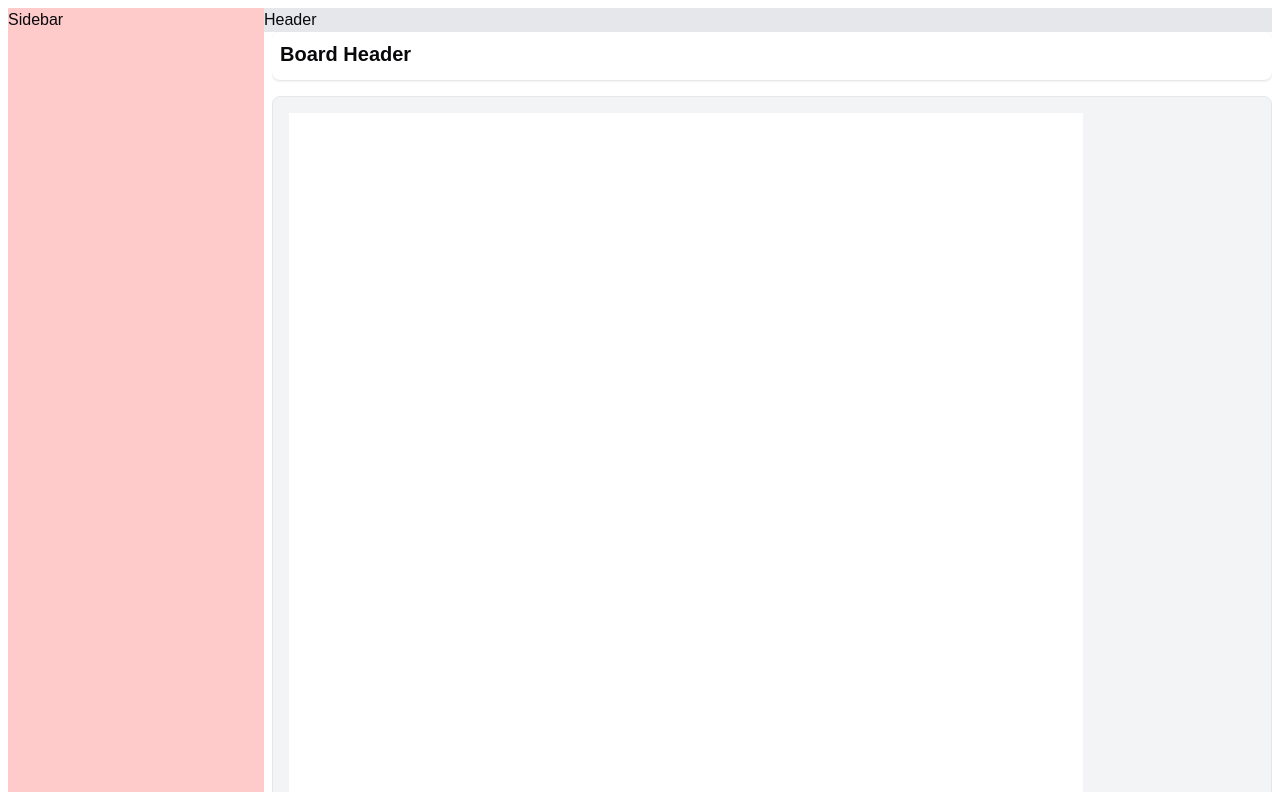
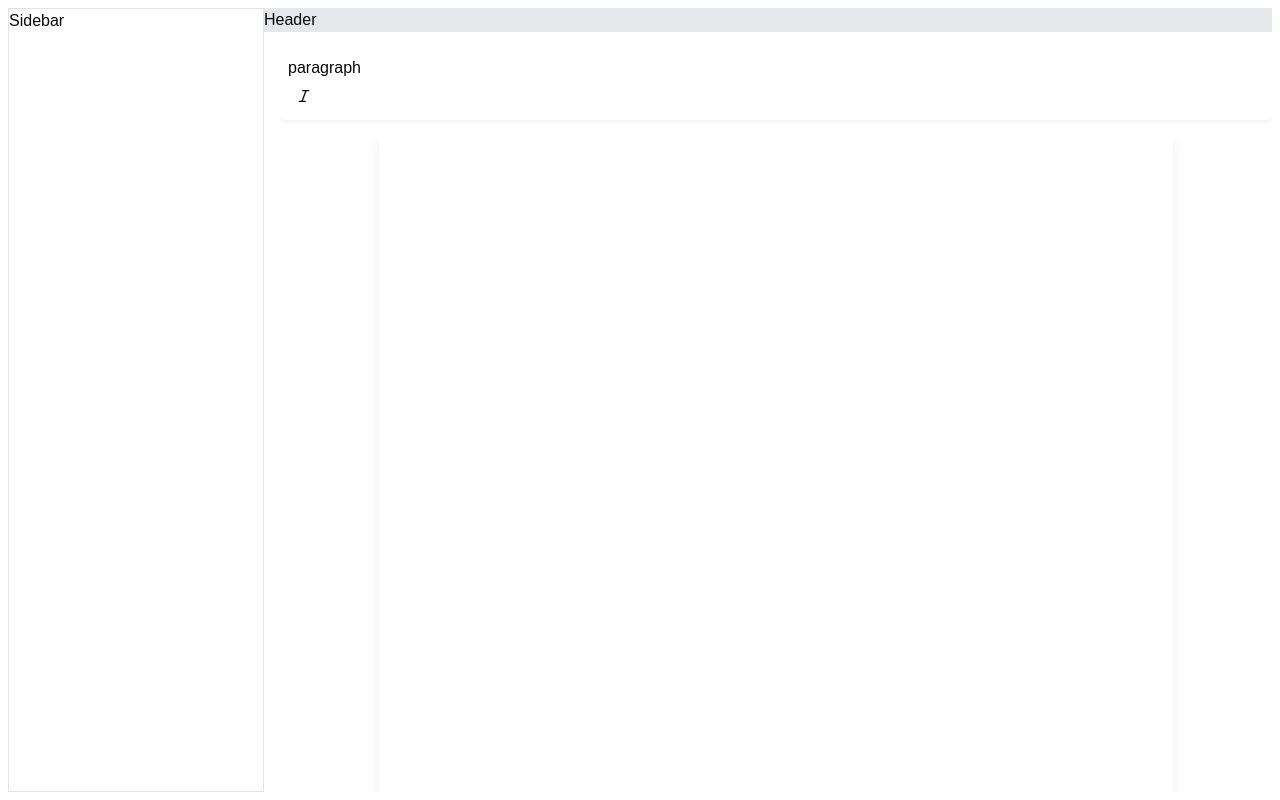
Before and after one commit to tmatsiievskyi/documents-creator, a Next.js app: page /create-document in a window 1280 px wide. Built offline with nearby package versions, Linux system fonts and the light colour scheme.

Commit message:
editor toolbar

```diff
--- a/src/app/layout.tsx
+++ b/src/app/layout.tsx
@@ -1,5 +1,5 @@
 import type { Metadata } from 'next';
-import { fonts } from '@/ui';
+import { fonts, TooltipProvider } from '@/ui';
 import '../ui/globals.css';
 
 export const metadata: Metadata = {
@@ -17,7 +17,7 @@ export default function RootLayout({
       <body
         className={`${fonts.inter.variable} ${fonts.geistSans.variable} ${fonts.geistMono.variable} antialiased`}
       >
-        {children}
+        <TooltipProvider>{children}</TooltipProvider>
       </body>
     </html>
   );
--- a/src/components/board/board.container.tsx
+++ b/src/components/board/board.container.tsx
@@ -2,17 +2,8 @@ import { WithEditor } from '../editor';
 
 export const Board = () => {
   return (
-    <div className='flex flex-col flex-grow overflow-hidden'>
-      <main className='flex-grow flex flex-col ml-2 space-y-4 overflow-auto'>
-        <div className='bg-white p-2 rounded-lg shadow flex-shrink-0'>
-          <h2 className='text-xl font-semibold mb-1'>Board Header</h2>
-        </div>
-        <div className='flex-grow overflow-auto no-scrollbar'>
-          <div className='overflow-x-auto border border-gray-200 rounded-lg shadow-lg bg-gray-100 p-4 no-scrollbar '>
-            <WithEditor className={`bg-white h-a4 w-a4`} />
-          </div>
-        </div>
-      </main>
+    <div className='overflow-hidden flex flex-col rounded-lg bg-white no-scrollbar ml-4 mt-4'>
+      <WithEditor classNameEditorWrapper={`bg-white h-a4 w-a4`} />
     </div>
   );
 };
--- a/src/components/buttons/action.button.tsx
+++ b/src/components/buttons/action.button.tsx
@@ -39,6 +39,7 @@ const ActionButton = forwardRef<HTMLButtonElement, Partial<TButtonProps>>(
       children,
       tooltip,
       tooltipOptions,
+      isActive,
       ...restProps
     } = props;
 
@@ -53,6 +54,7 @@ const ActionButton = forwardRef<HTMLButtonElement, Partial<TButtonProps>>(
             size='sm'
             className={cn('w-[32px] h-[32px]', customClass)}
             onClick={action}
+            data-state={isActive?.() ? 'on' : 'off'}
             {...restProps}
           >
             {Icon && <Icon className='w-4 h-4' />}
--- /dev/null
+++ b/src/components/editor/components/index.ts
@@ -0,0 +1 @@
+export * from './toolbar';
--- /dev/null
+++ b/src/components/editor/components/toolbar.tsx
@@ -0,0 +1,83 @@
+/* eslint-disable @typescript-eslint/no-explicit-any */
+import { isFunction } from '@/utils';
+import type { AnyExtension, Editor } from '@tiptap/core';
+import { ReactNode, useMemo, ComponentType } from 'react';
+
+type TProps = {
+  editor: Editor;
+  disabled?: boolean;
+};
+
+type TToolbarButton = {
+  component: ComponentType<any>;
+  componentProps: Record<string, any>;
+};
+
+type TGeneratedToolbarItems = Record<
+  string,
+  { component: ComponentType<any>; componentProps: Record<string, any> }[]
+>;
+
+const generateToolbarItems = (editor: TProps['editor']) => {
+  const extensions: AnyExtension[] = [...editor.extensionManager.extensions];
+
+  const items = extensions.reduce((acc, extension) => {
+    const { button, group } = extension.options;
+
+    if (!button || !isFunction(button)) return acc;
+
+    const buttonSpec: TToolbarButton = button({
+      editor,
+      extension,
+    });
+
+    if (!acc[group]) {
+      acc[group] = [];
+    }
+
+    if (Array.isArray(buttonSpec)) {
+      acc[group].push([...buttonSpec] as unknown as TToolbarButton);
+    }
+
+    acc[group].push(buttonSpec);
+
+    return acc;
+  }, {} as TGeneratedToolbarItems);
+
+  return items;
+};
+
+export const EditorToolbar = ({ editor, disabled }: TProps) => {
+  const generatedToolbarItems = useMemo(
+    () => generateToolbarItems(editor),
+    [editor]
+  );
+
+  console.log(Object.entries(generatedToolbarItems));
+
+  const domSections = Object.entries(generatedToolbarItems).map(
+    ([section, buttons]) => {
+      return (
+        <div key={section}>
+          <p>{section}</p>
+          {buttons.map((button, key) => {
+            const ButtonComp = button.component;
+            return (
+              <ButtonComp
+                key={button.componentProps.tooltip + key}
+                {...button.componentProps}
+                disabled={disabled || button.componentProps?.disabled}
+              />
+            );
+          })}
+        </div>
+      );
+    }
+  );
+
+  const domContainer = (innerContent: ReactNode) => {
+    return <div>{innerContent}</div>;
+  };
+
+  return domContainer(domSections);
+};
--- a/src/components/editor/editor.container.tsx
+++ b/src/components/editor/editor.container.tsx
@@ -5,13 +5,18 @@ import { useEditor, EditorContent } from '@tiptap/react';
 import { EditorExtension } from './extensions';
 import { LocalEditorProps } from './utils';
 import { cn } from '@/lib/utils';
+import { EditorToolbar } from './components';
 
-export const Editor = ({ className }: TEditorProps) => {
+export const Editor = ({
+  classNameEditorWrapper,
+  hideToolbar,
+  toolbarDisabled,
+}: TEditorProps) => {
   const editor = useEditor({
     extensions: EditorExtension,
     editorProps: LocalEditorProps,
     content: '',
-    // immediatelyRender: false,
+    immediatelyRender: false,
     onUpdate: ({ editor }) => {
       const json = editor.getJSON();
       const html = editor.getHTML();
@@ -20,12 +25,28 @@ export const Editor = ({ className }: TEditorProps) => {
     },
   });
 
+  if (!editor) return null;
+
   return (
     <div
-      className={cn('', className)}
       // onClick={() => editor?.chain().focus().run()}
+      className='flex-grow flex flex-col overflow-auto'
     >
-      <EditorContent editor={editor} />
+      {!hideToolbar && (
+        <div className='flex-shrink-0 bg-white p-2 rounded-md shadow-md shadow-gray-200/40 relative z-10'>
+          <EditorToolbar editor={editor} disabled={toolbarDisabled} />
+        </div>
+      )}
+
+      <div className='flex-grow overflow-auto no-scrollbar mt-2'>
+        <div className='overflow-x-auto no-scrollbar pb-4'>
+          <div
+            className={cn(' shadow-lg ml-auto mr-auto', classNameEditorWrapper)}
+          >
+            <EditorContent editor={editor} />
+          </div>
+        </div>
+      </div>
     </div>
   );
 };
--- a/src/components/editor/editor.hoc.tsx
+++ b/src/components/editor/editor.hoc.tsx
@@ -1,9 +1,19 @@
 import { Editor } from './editor.container';
 
 export type TEditorProps = {
-  className?: string;
+  classNameEditorWrapper?: string;
+  hideToolbar?: boolean;
+  toolbarDisabled?: boolean;
 };
 
-export const WithEditor = ({ className }: TEditorProps) => (
-  <Editor className={className} />
+export const WithEditor = ({
+  classNameEditorWrapper,
+  hideToolbar,
+  toolbarDisabled,
+}: TEditorProps) => (
+  <Editor
+    classNameEditorWrapper={classNameEditorWrapper}
+    hideToolbar={hideToolbar}
+    toolbarDisabled={toolbarDisabled}
+  />
 );
--- a/src/components/editor/extensions/italic.extension.ts
+++ b/src/components/editor/extensions/italic.extension.ts
@@ -1,3 +1,4 @@
+/* eslint-disable @typescript-eslint/no-explicit-any */
 import { type Editor } from '@tiptap/react';
 import type { ItalicOptions } from '@tiptap/extension-italic';
 import TiptapItalic from '@tiptap/extension-italic';
@@ -9,10 +10,11 @@ export const ItalicExtension = TiptapItalic.extend<TItalicOptions>({
   addOptions() {
     return {
       ...this.parent?.(),
+      group: 'paragraph',
       button: ({
         editor,
-        t,
-      }: {
+      }: // t, //TODO: localization
+      {
         editor: Editor;
         t: (...args: any[]) => string;
       }) => {
--- a/src/components/sidebar/sidebar.container.tsx
+++ b/src/components/sidebar/sidebar.container.tsx
@@ -1,6 +1,6 @@
 export const Sidebar = () => {
   return (
-    <aside className='flex flex-col w-full md:w-64 bg-red-200'>
+    <aside className='flex flex-col w-full md:w-64 border'>
       <p>Sidebar</p>
     </aside>
   );
--- /dev/null
+++ b/src/utils/dataType.util.ts
@@ -0,0 +1,4 @@
+export const isFunction = (value: unknown): boolean =>
+  typeof value === 'function';
+export const isBoolean = (value: unknown): value is boolean =>
+  typeof value === 'boolean';
--- /dev/null
+++ b/src/utils/index.ts
@@ -0,0 +1 @@
+export * from './dataType.util';
```
